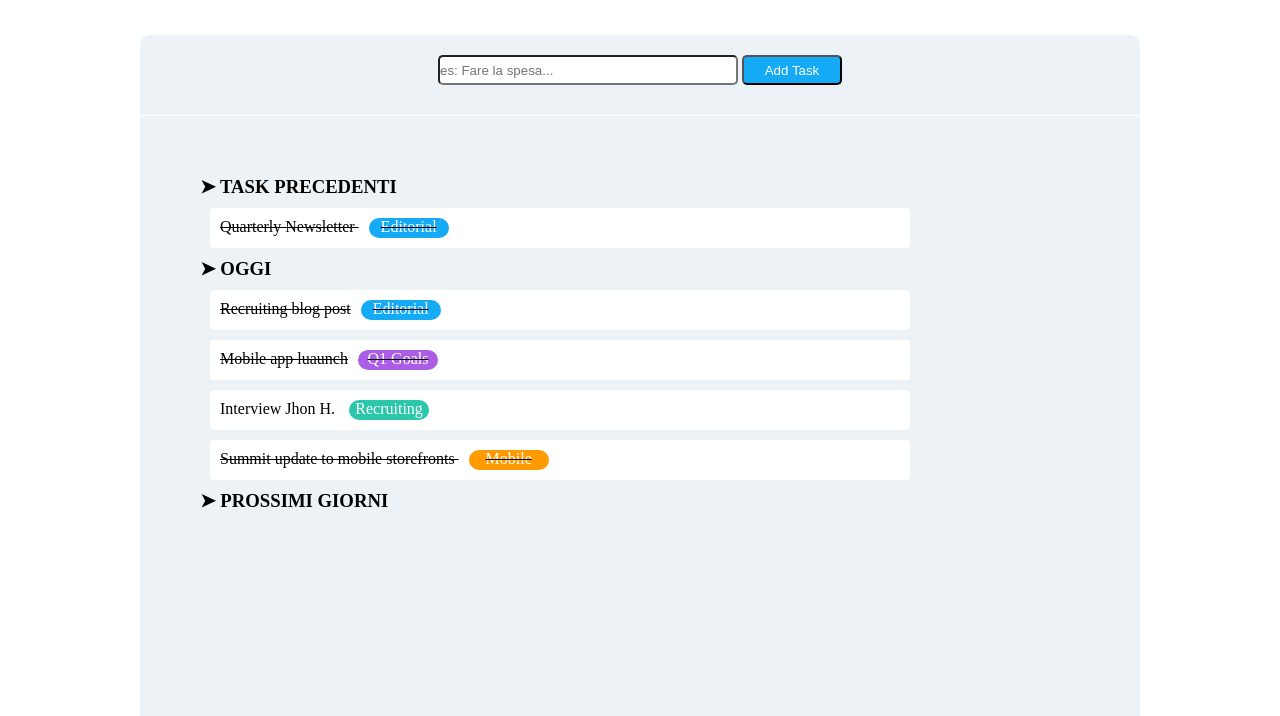
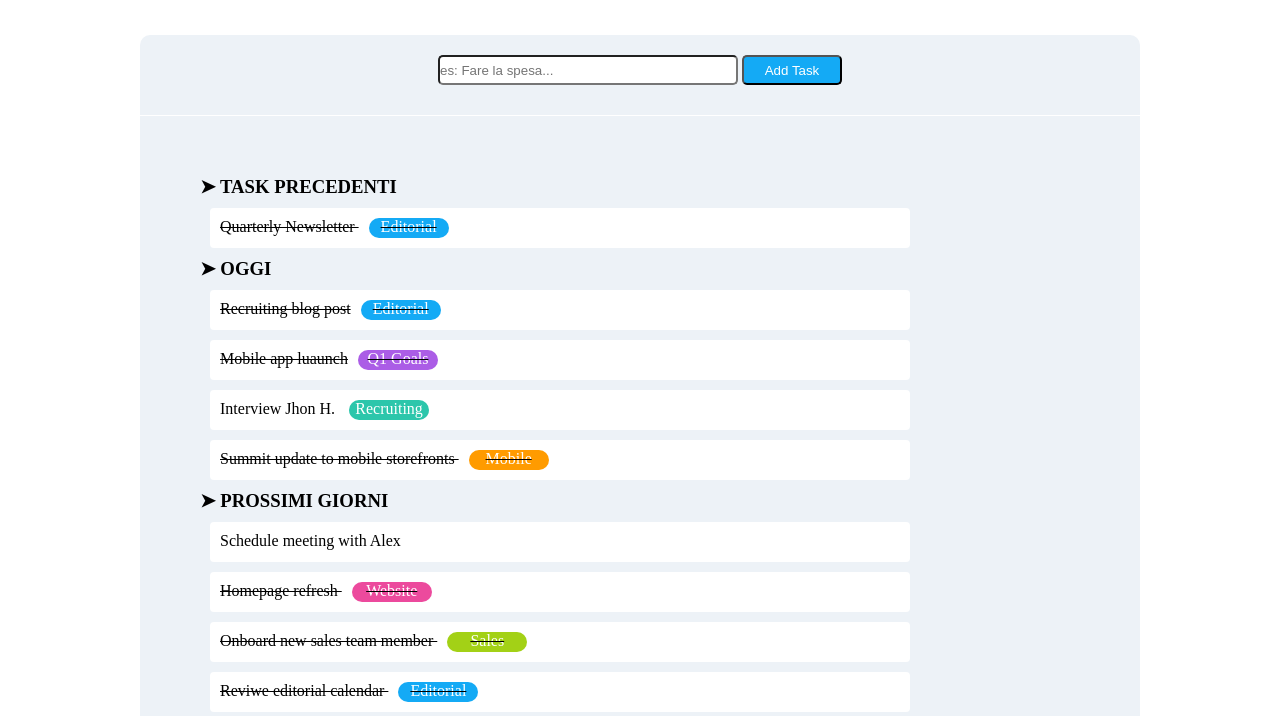
Before and after one commit to danielemantovani/html-css-toboolist, a plain HTML site: page index.html in a window 1280 px wide. Shown: the part 95-811 px from the top of the page. Drawn offline with Linux system fonts and the light colour scheme.

Commit message:
feat: fine inserimento sezioni

```diff
--- a/css/style.css
+++ b/css/style.css
@@ -131,3 +131,29 @@ ul{
     border-radius: 10px;
     text-decoration: line-through black;
 }
+
+/* task prossimi gionri */
+
+.website{
+    background-color: rgb(236 74 157);
+    color: white;
+    margin-left: 10px;
+    display: inline-block;
+    width: 80px;
+    height: 20px;
+    text-align: center;
+    border-radius: 10px;
+    text-decoration: line-through black;
+}
+
+.sales{
+    background-color:rgb(163 209 22);
+    color: white;
+    margin-left: 10px;
+    display: inline-block;
+    width: 80px;
+    height: 20px;
+    text-align: center;
+    border-radius: 10px;
+    text-decoration: line-through black;
+}
--- a/index.html
+++ b/index.html
@@ -25,7 +25,7 @@
                     <li>
                         <h3> &#10148; TASK PRECEDENTI</h3>
                     </li>
-                    <ul >
+                    <ul>
                         <li class="elementi-sottolineati">
                             <p>Quarterly Newsletter <span class="editorial">Editorial</span></p>
                         </li>
@@ -50,6 +50,20 @@
                     <li>
                         <h3> &#10148; PROSSIMI GIORNI</h3>
                     </li>
+                    <ul>
+                        <li class="elementi-non-sottolineati">
+                            <p>Schedule meeting with Alex</p>
+                        </li>
+                        <li class="elementi-sottolineati">
+                            <p>Homepage refresh <span class="website">Website</span></p>
+                        </li>
+                        <li class="elementi-sottolineati">
+                            <p>Onboard new sales team member <span class="sales">Sales</span></p>
+                        </li>
+                        <li class="elementi-sottolineati">
+                            <p>Reviwe editorial calendar <span class="editorial">Editorial</span></p>
+                        </li>
+                    </ul>
                 </ol>
             </div>
         </section>
```
